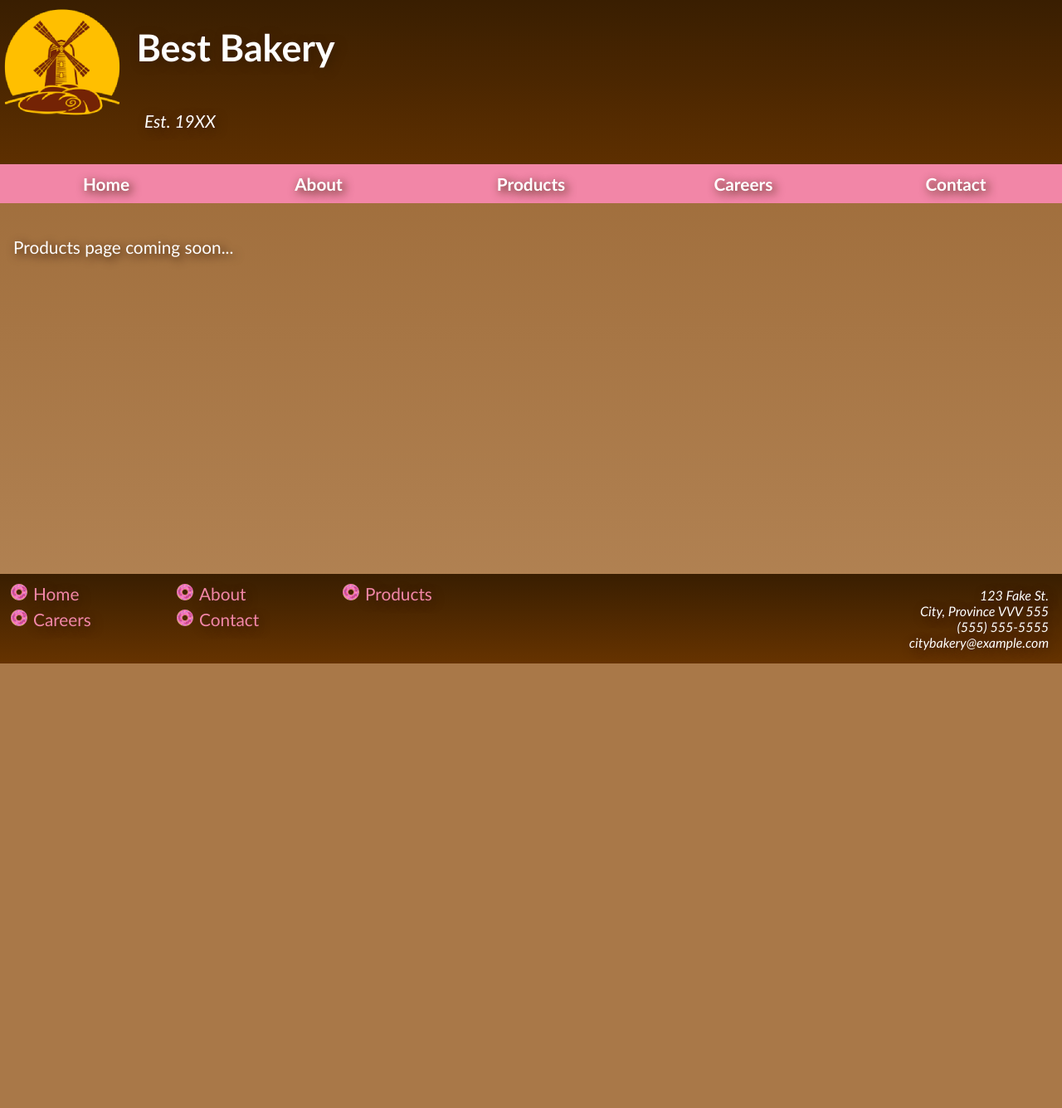
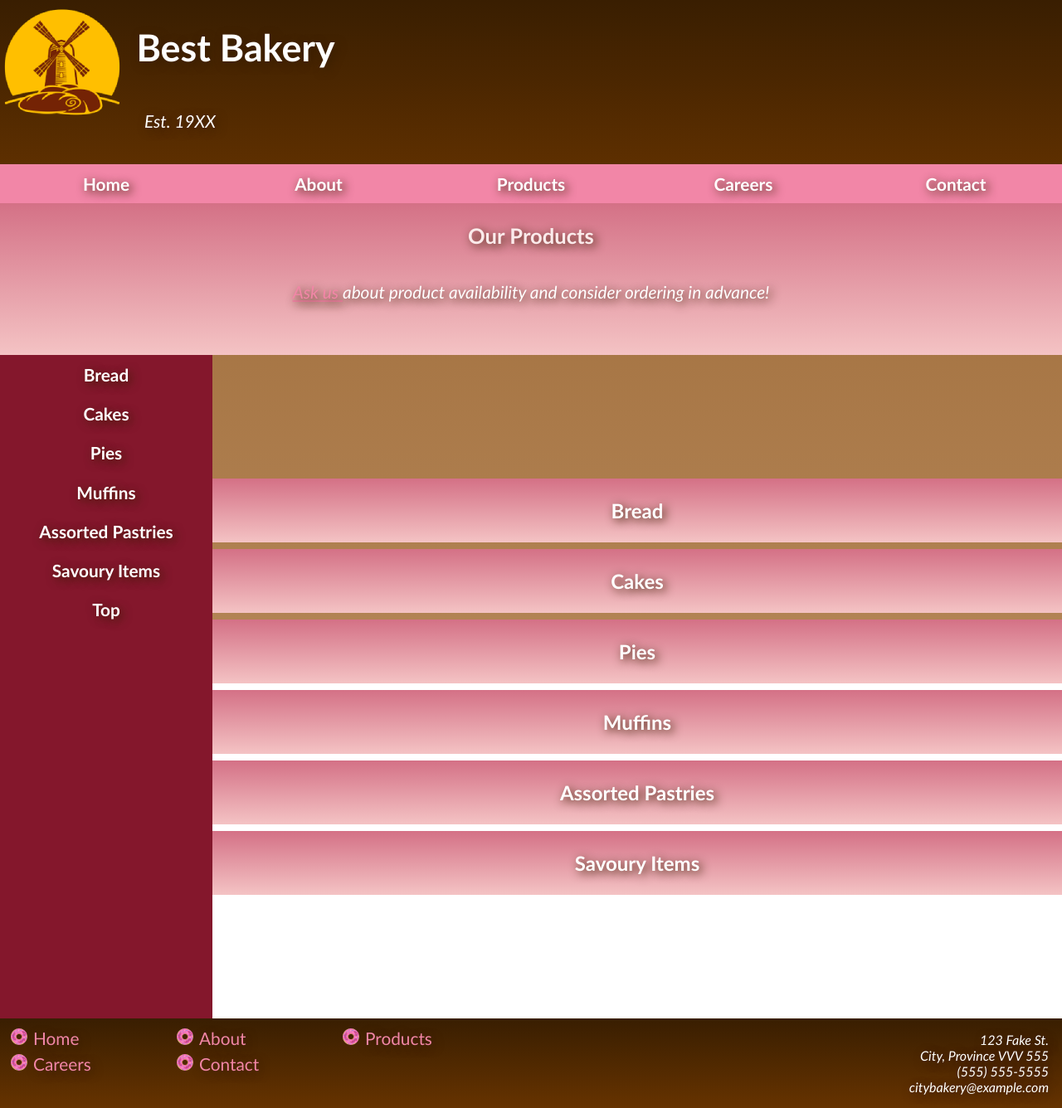
Before and after one commit to ImpendingKataclysm/bakery_website_demo, a Django app: page /products/ in a window 1280 px wide. Shown: the whole page at 83% size. Before the commit the page ends 800 px from the top, so only its background shows below. Run offline with Django 4.2, Linux system fonts and the light colour scheme; data that the repository does not hold is empty.

Commit message:
Display products from the database on the products page with responsive styles and a collapsible page nav

```diff
--- a/main_site/static/main/css/main.css
+++ b/main_site/static/main/css/main.css
@@ -59,6 +59,10 @@
     font-size: 1.5rem;
 }
 
+h4 {
+    font-size: 1.4rem;
+}
+
 a, ul, li {
     margin: 0;
     padding: 0;
@@ -74,7 +78,7 @@
 }
 
 section {
-    padding: 0.5rem;
+    padding: 0;
 }
 
 .main_wrap {
@@ -115,7 +119,7 @@
     display: none;
 }
 
-nav.show {
+nav.show, .sidenav.show {
     display: block;
 }
 
@@ -144,7 +148,7 @@
     color: #fff;
 }
 
-.main_nav a:link {
+.main_nav a:link, .sidenav a:link {
     display: block;
     width: 100%;
     padding: 1rem;
@@ -166,6 +170,15 @@
     padding: 0.1rem;
 }
 
+.nav_wrap {
+    position: sticky;
+    top: 3rem;
+}
+
+.sidenav a:link, .sidenav a:visited {
+    background: var(--secondaryAccent);
+}
+
 /* Images */
 
 figure {
@@ -180,6 +193,20 @@
     display: block;
     margin: 0 auto;
     width: 100%;
+}
+
+/* Links */
+
+.text_link {
+    color: var(--primaryAccent);
+}
+
+.text_link:visited {
+    color: #fff;
+}
+
+.text_link:hover {
+    color: var(--secondaryAccent);
 }
 
 /* Footer */
@@ -208,6 +235,12 @@
     background: linear-gradient(to bottom, rgb(198, 108, 130), rgb(202, 130, 145));
 }
 
+/* Products Page */
+
+.product_heading, .product_description {
+    text-align: center;
+}
+
 /* Larger Screens */
 
 @media screen and (min-width: 840px) {
@@ -216,6 +249,7 @@
         display: grid;
         grid-template-columns: 1fr 1fr;
         gap: 0.5rem;
+        max-width: 100%;
     }
 
     nav {
@@ -226,12 +260,17 @@
         display: flex;
     }
 
-    .main_nav a:link {
+    .main_nav a:link, .sidenav a:link {
         padding: 0.5rem 0;
     }
 
     .nav_btn {
         display: none;
+    }
+
+    .nav_wrap {
+        position: sticky;
+        top: 0;
     }
 
     address, .wrap_item {
@@ -244,6 +283,18 @@
 
     .icon_credit {
         display: none;
+    }
+
+    .products {
+        grid-template-columns: 1fr;
+    }
+
+    .product {
+        padding: 1.1rem;
+    }
+
+    .product figure {
+        width: 50%;
     }
 }
 
@@ -292,4 +343,60 @@
     .about_text .display-img {
         width: 75%;
     }
+
+    .products {
+        width: 100%;
+    }
+
+    .product .wrapper {
+        width: 90%;
+        gap: 2.5rem;
+    }
+
+    .product figure {
+        width: 100%;
+        margin: 0;
+        padding: 0;
+    }
+
+    .col2_wrap {
+        display: grid;
+        grid-template-columns: 1fr 1fr;
+    }
+
+    .product_header {
+        padding: 1.5rem 0;
+    }
+
+    .product_heading {
+        margin: 1.5rem 0;
+    }
+
+    .sidenav ul {
+        height: 100vh;
+        display: block;
+        background: var(--secondaryAccent);
+    }
+
+    .sidenav li {
+        display: block;
+        margin: 0;
+    }
+
+    a.sidenav-item:link, a.sidenav-item:visited {
+        background: none;
+    }
+
+    .nav_wrap {
+        align-self: start;
+        position: sticky;
+        top: 0;
+        left: 0;
+        background: #1b1b1b;
+    }
+
+    .product_grid {
+        display: grid;
+        grid-template-columns: 20% 1fr;
+    }
 }
--- a/main_site/static/main/js/script.js
+++ b/main_site/static/main/js/script.js
@@ -6,3 +6,21 @@
 nav_btn.addEventListener('click', () => {
     nav_bar.classList.toggle('show');
 });
+
+/* Toggle Side Nav Visibility */
+
+const side_nav = document.getElementById('side_nav');
+const side_nav_btn = document.getElementById('side_nav_btn');
+const side_nav_items = document.getElementsByClassName('sidenav-item');
+
+if(side_nav && side_nav_btn && side_nav_items) {
+    side_nav_btn.addEventListener('click', () => {
+        side_nav.classList.toggle('show');
+    });
+
+    for (let i = 0; i < side_nav_items.length; i++) {
+        side_nav_items[i].addEventListener('click', () => {
+            side_nav.classList.toggle('show');
+        });
+    }
+}
--- a/main_site/views.py
+++ b/main_site/views.py
@@ -1,5 +1,6 @@
 from django.shortcuts import render
 from django.views import generic
+from . import models
 
 
 class HomePage(generic.TemplateView):
@@ -10,11 +11,24 @@
 
 
 class AboutPage(generic.TemplateView):
+    """
+    Displays the about page.
+    """
     template_name = 'main/about.html'
 
 
-class ProductPage(generic.TemplateView):
+class ProductPage(generic.ListView):
+    """
+    Display the products in the database on the products page, organized by
+    category.
+    """
     template_name = 'main/products.html'
+    queryset = models.Product.objects.order_by('-date_added')
+
+    def get_context_data(self, *, object_list=None, **kwargs):
+        context = super().get_context_data()
+        context['types'] = models.PRODUCT_TYPE
+        return context
 
 
 class JobApplicationPage(generic.TemplateView):
--- a/templates/main/products.html
+++ b/templates/main/products.html
@@ -4,5 +4,60 @@
 {% block title %}Products{% endblock %}
 
 {% block content %}
-    <p>Products page coming soon...</p>
+    <header id="top">
+        <h2>Our Products</h2>
+        <p class="subtitle">
+            <a href="{% url 'main_site:contact' %}" class="text_link">
+                Ask us
+            </a> about product availability and consider ordering in advance!
+        </p>
+    </header>
+    <div class="product_grid">
+        <div class="nav_wrap">
+            <div id="side_nav_btn" class="nav_btn" tabindex="0">
+                <img src="{% static 'main/images/nav_icon.png' %}" alt="nav menu icon" />
+            </div>
+            <nav class="sidenav" id="side_nav">
+                <ul>
+                    {% for type in types %}
+                        <li><a class="sidenav-item" href="#{{ type.0 }}">{{ type.1 }}</a></li>
+                    {% endfor %}
+                    <li><a class="sidenav-item" href="#top">Top</a></li>
+                </ul>
+            </nav>
+        </div>
+        <div class="wrapper products">
+            {% for type in types %}
+                <section id="{{ type.0 }}">
+                    <header class="product_header">
+                        <h3>{{ type.1 }}</h3>
+                    </header>
+                    <div class="col2_wrap">
+                        {% for row in object_list %}
+                            {% if row.type == type.0 %}
+                                <div class="product">
+                                    <h4 class="product_heading">
+                                    {% if row.is_available %}
+                                        {{ row.name }}
+                                    {% else %}
+                                        <del>{{ row.name }}</del>
+                                    {% endif %}
+                                </h4>
+                                    <figure>
+                                        <img
+                                            src="{{ row.image.url }}"
+                                            alt="{{ row.name }}"
+                                            class="display-img"
+                                        />
+                                    </figure>
+                                    <p class="product_description">{{ row.description }}</p>
+                                    <p class="product_description">{{ row.price }}</p>
+                                </div>
+                            {% endif %}
+                        {% endfor %}
+                    </div>
+                </section>
+            {% endfor %}
+        </div>
+    </div>
 {% endblock %}
```
